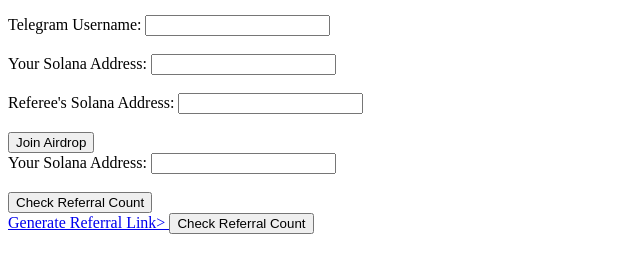
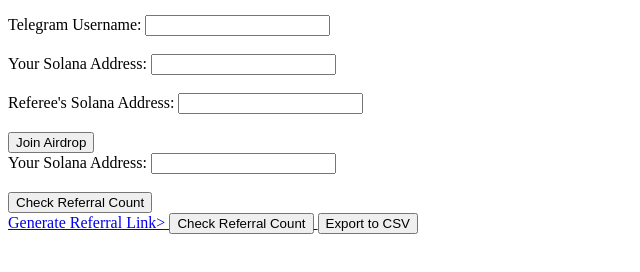
Before and after one commit to rcoderx/literate-dollop, a plain HTML site: page index.html in a window 1280 px wide. Shown: the part 104-376 px from the top of the page, without its empty margins (0-640 px from the left). Drawn offline with Linux system fonts and the light colour scheme.

Commit message:
Add files via upload

```diff
--- a/index.html
+++ b/index.html
@@ -30,6 +30,8 @@
     <a id="generateReferralLink" href="#" onclick="generateReferralLink()">Generate Referral Link>
         <input type="button" value="Check Referral Count" onclick="generateReferralLink()">
     </a>
+    <button onclick="exportToCSV()">Export to CSV</button>
+
 
     <script src="script.js"></script>
 </body>
--- a/script.js
+++ b/script.js
@@ -92,3 +92,28 @@
     const registrationURL = `https://yourfrontenddomain.com/register?ref=${userAddress}`;
     alert('Your referral link:\n' + registrationURL);
 }
+function exportToCSV() {
+    // Trigger a GET request to the /export-csv endpoint
+    fetch('/export-csv')
+        .then(response => {
+            if (response.ok) {
+                // If the export is successful, prompt the user to download the CSV
+                return response.blob();
+            } else {
+                throw new Error('Export failed');
+            }
+        })
+        .then(blob => {
+            const url = window.URL.createObjectURL(blob);
+            const a = document.createElement('a');
+            a.style.display = 'none';
+            a.href = url;
+            a.download = 'user_data.csv';
+            document.body.appendChild(a);
+            a.click();
+            window.URL.revokeObjectURL(url);
+        })
+        .catch(error => {
+            console.error('Error:', error);
+        });
+}
```
